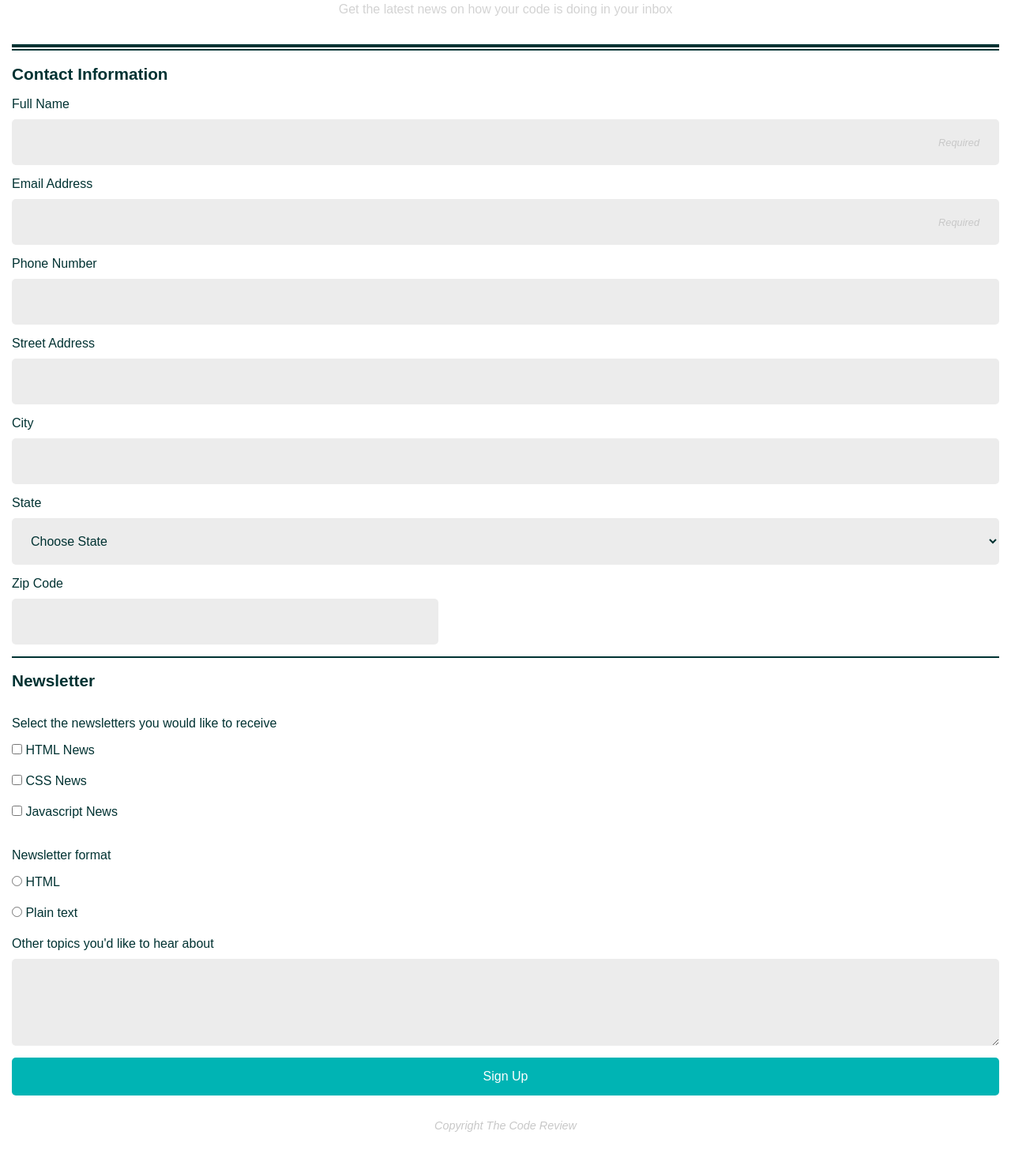
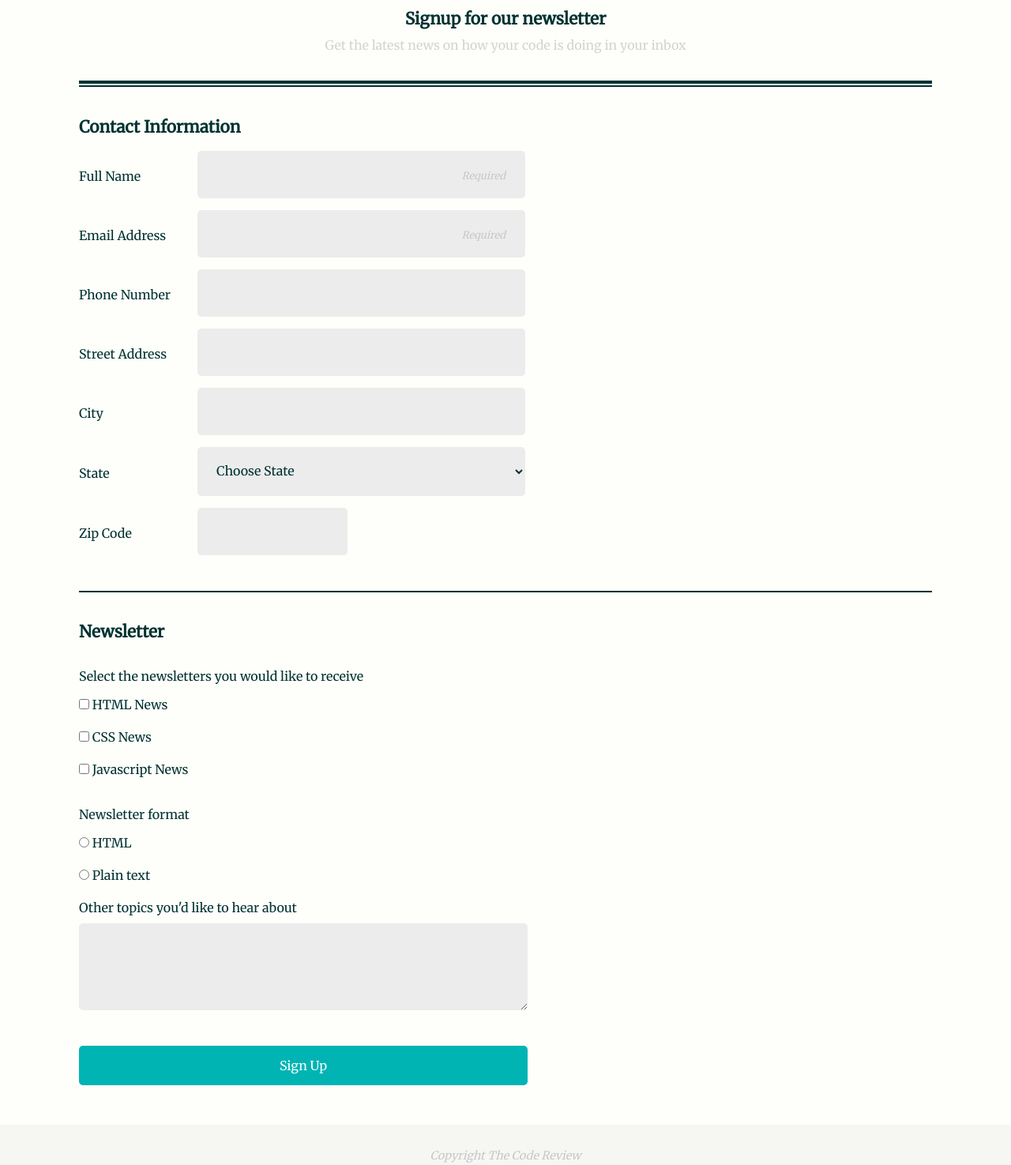
Before and after one commit to krizferre/fewd-techdegree-project-3, a plain HTML site: page index.html in a window 1280 px wide. Shown: the part 112-1587 px from the top of the page at 79% size. Drawn offline with Linux system fonts and the light colour scheme.

Commit message:
Added desktop layout and extra credits

```diff
--- a/css/base.css
+++ b/css/base.css
@@ -1,5 +1,12 @@
 body {
   color: rgb(0, 50, 50);
+  background: rgba(250, 250, 210, 0.1);
+  font-family: 'Merriweather', serif;
+}
+
+footer {
+  background: rgba(0, 50, 50, 0.03);
+  margin-top: 50px;
 }
 
 header > h2,
@@ -14,6 +21,7 @@ header > h2 {
   background: rgb(0, 50, 50);
   margin: 0;
   padding: 20px 0px;
+  text-transform: uppercase;
 }
 
 h2 {
@@ -53,6 +61,14 @@ textarea {
   border-style: none;
   border-radius: 5px;
   padding: 20px;
+  -webkit-transition: background .5s; /* For Safari 3.1 to 6.0 */
+  transition: background .5s;
+}
+
+input:focus,
+select:focus,
+textarea:focus {
+  background: white;
 }
 
 textarea {
@@ -77,9 +93,11 @@ footer > p {
 .contact-fieldset,
 .news-fieldset {
   border-top: 2px solid rgb(0, 50, 50);
+  padding-top: 20px;
+  padding-bottom: 30px;
 }
 
-.fieldset-flex-container > input:last-child {
+.contact-flex-container > input:last-child {
   width: 40%;
 }
 
@@ -90,3 +108,36 @@ footer > p {
   font-size: .8em;
   padding-right: 5px;
 }
+
+/* =================================
+  Media Queries
+==================================== */
+
+@media (min-width: 768px) {
+
+  main {
+    margin: 40px 100px 0px 100px;
+  }
+
+  textarea {
+    width: 528px;
+  }
+
+  button {
+    width: 568px;
+  }
+
+  .contact-flex-item > input {
+    width: 375px;
+  }
+
+  .contact-flex-item > select {
+    width: 415px;
+  }
+
+  .contact-flex-container .contact-flex-item:last-child > input,
+  .contact-flex-item > label {
+    width: 150px;
+  }
+
+}
--- a/css/flex.css
+++ b/css/flex.css
@@ -1,7 +1,22 @@
 body,
 header,
 form,
-.fieldset-flex-container {
+.contact-flex-item,
+.news-flex-container {
   display: flex;
   flex-direction: column;
 }
+
+/* =================================
+  Media Queries
+==================================== */
+
+@media (min-width: 768px) {
+
+  .contact-flex-item {
+    display: flex;
+    flex-direction: row;
+    align-items: center;
+  }
+
+}
--- a/index.html
+++ b/index.html
@@ -4,6 +4,7 @@
     <meta charset="utf-8">
     <title>The Code Review</title>
     <meta name="viewport" content="width=device-width, initial-scale=1.0">
+    <link href="https://fonts.googleapis.com/css?family=Merriweather" rel="stylesheet">
     <link rel="stylesheet" href="css/normalize.css">
     <link rel="stylesheet" href="css/base.css">
     <link rel="stylesheet" href="css/flex.css">
@@ -20,26 +21,38 @@
 
       <form action="index.html" method="post">
 
-        <div class="contact-fieldset">
+        <section class="contact-fieldset">
           <fieldset>
-            <div class="fieldset-flex-container">
             <legend><h2>Contact Information</h2></legend>
 
+            <div class="contact-flex-container">
+
+              <div class="contact-flex-item">
                 <label for="fullname">Full Name</label>
-              <input type="text" id="fullname" name="user_fullname" placeholder="Required">
+                <input type="text" id="fullname" name="user_fullname" placeholder="Required" required>
+              </div>
 
+              <div class="contact-flex-item">
                 <label for="email">Email Address</label>
-              <input type="email" id="email" name="user_email" placeholder="Required">
+                <input type="email" id="email" name="user_email" placeholder="Required" required>
+              </div>
 
+              <div class="contact-flex-item">
                 <label for="phone">Phone Number</label>
                 <input type="tel" id="phone" name="user_phone">
+              </div>
 
+              <div class="contact-flex-item">
                 <label for="street">Street Address</label>
                 <input type="text" id="street" name="user_street">
+              </div>
 
+              <div class="contact-flex-item">
                 <label for="city">City</label>
                 <input type="text" id="city" name="user_city">
+              </div>
 
+              <div class="contact-flex-item">
                 <label for="state">State</label>
                 <select id="state" name="user_state">
                   <option>Choose State</option>
@@ -94,18 +107,22 @@
                   <option value="wi">Wisconsin</option>
                   <option value="wy">Wyoming</option>
                 </select>
+              </div>
 
+              <div class="contact-flex-item">
                 <label for="zip">Zip Code</label>
                 <input type="text" id="zip" name="user_zip">
               </div>
+
+            </div>
           </fieldset>
-        </div>
+        </section>
 
-        <div class="news-fieldset">
+        <section class="news-fieldset">
           <fieldset>
-            <div class="fieldset-flex-container">
             <legend><h2>Newsletter</h2></legend>
 
+            <div class="news-flex-container">
               <p>Select the newsletters you would like to receive</p>
               <label><input type="checkbox" name="news" value="html_news"> HTML News</label>
               <label><input type="checkbox" name="news" value="css_news"> CSS News</label>
@@ -119,7 +136,7 @@
               <textarea id="other" name="other_topics"></textarea>
             </div>
           </fieldset>
-        </div>
+        </section>
 
         <button type="submit">Sign Up</button>
 
```
Lines whose indentation alone changed are shown as unchanged.
